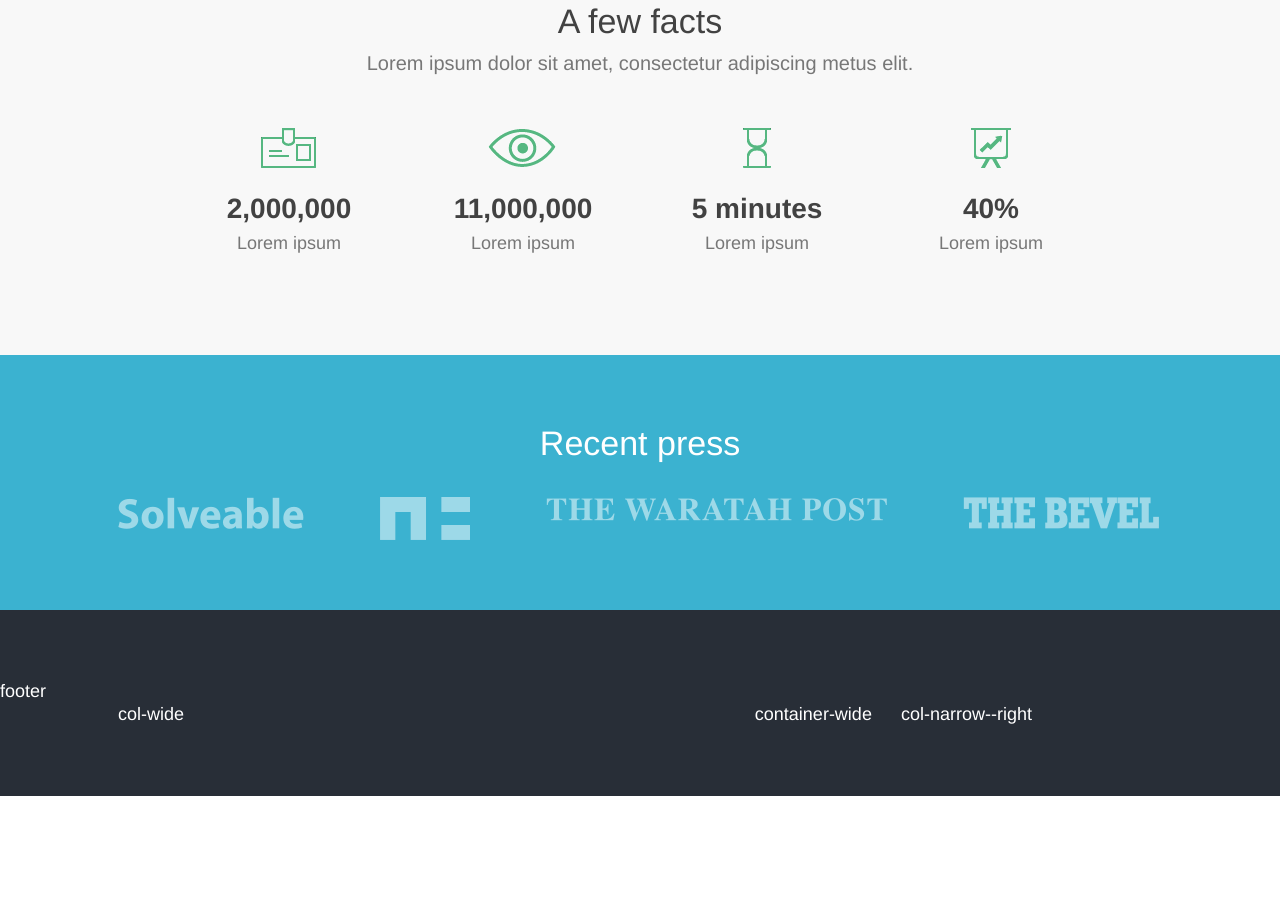
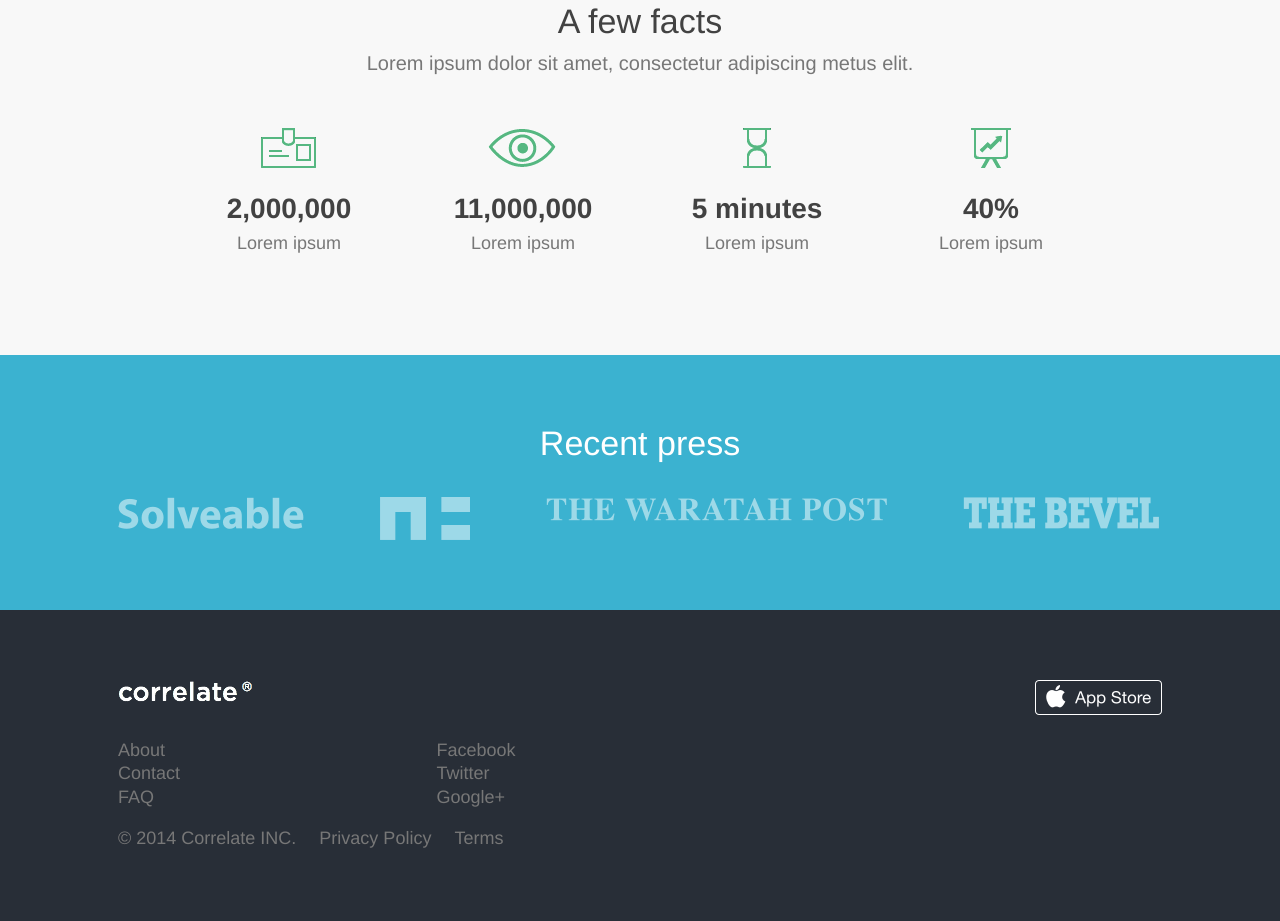
Before and after one commit to learnable-content/Build-Your-First-Website-HTMLCSS, a plain HTML site: page index.html in a window 1280 px wide. Shown: the part 2437-3358 px from the top of the page. Before the commit the page ends 3233 px from the top, so only its background shows below. Drawn offline with Linux system fonts and the light colour scheme.

Commit message:
Lesson 8.2: Final files

```diff
--- a/assets/css/modules.css
+++ b/assets/css/modules.css
@@ -370,3 +370,40 @@ press
 /* ----------------------------
 footer
 ---------------------------- */
+
+.footer__info { color: #777; }
+
+.footer__info ul
+{
+	margin: 0;
+	padding: 0;
+	list-style: none;
+}
+
+.footer__info a:link,
+.footer__info a:visited
+{
+	color: #777;
+	text-decoration: none;
+}
+
+.footer__info a:focus,
+.footer__info a:hover,
+.footer__info a:active { border-bottom: .15em solid; }
+
+.footer__info a:focus { color: #fff; }
+.footer__info a:hover { color: #3bb2d0; }
+.footer__info a:active { color: #56b880; }
+
+.footer__logo { margin: 0 0 2em; }
+.footer__copyright { margin: 1em 0 0; }
+.footer__copyright li
+{
+	display: inline-block;
+	margin: 0 1em 0 0;
+}
+
+@media (min-width: 38em)
+{
+	.footer__cta { text-align: right; }
+}
--- a/index.html
+++ b/index.html
@@ -203,15 +203,38 @@
 </div>
 
 <!-- footer -->
-<div class="row row--dark-grey row--padding-medium">
-	footer
-	<footer class="row container-wide">
-		container-wide
-		<div class="col-wide">
-			col-wide
+<div class="row row--dark-grey row--padding-medium footer">
+	<footer class="row container-wide" role="contentinfo">
+		<div class="col-wide footer__info">
+			<div class="footer__logo">
+				<img src="assets/img/logo-correlate.png" alt="correlate">
+			</div>
+			<div class="row">
+				<div class="col-medium">
+					<ul>
+						<li><a href="#">About</a></li>
+						<li><a href="#">Contact</a></li>
+						<li><a href="#">FAQ</a></li>
+					</ul>
+				</div>
+				<div class="col-medium">
+					<ul>
+						<li><a href="#">Facebook</a></li>
+						<li><a href="#">Twitter</a></li>
+						<li><a href="#">Google+</a></li>
+					</ul>
+				</div>
+			</div>
+			<div class="row footer__copyright">
+				<ul>
+					<li>&copy; 2014 Correlate INC.</li>
+					<li><a href="#">Privacy Policy</a></li>
+					<li><a href="#">Terms</a></li>
+				</ul>
+			</div>
 		</div>
-		<div class="col-narrow--right">
-			col-narrow--right
+		<div class="col-narrow--right footer__cta">
+			<a href="#"><img src="assets/img/icon-cta.png" alt="App store"></a>
 		</div>
 	</footer>
 </div>
```
